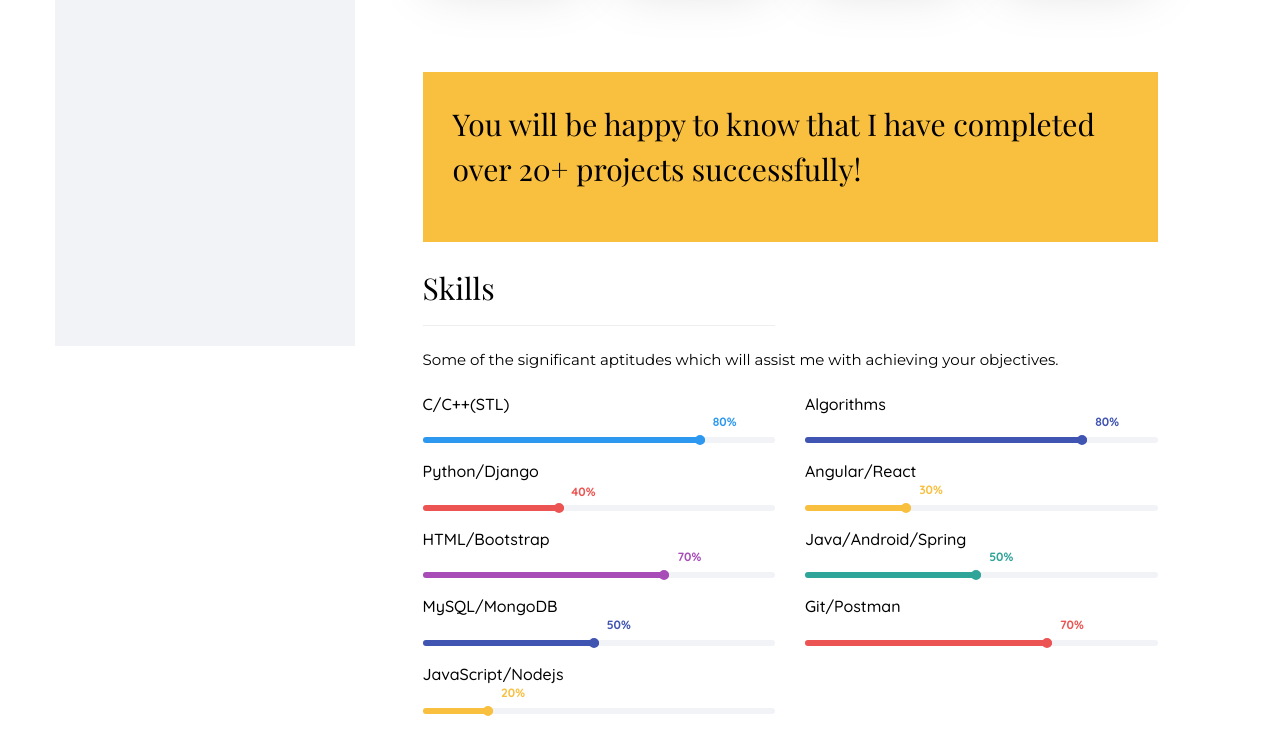
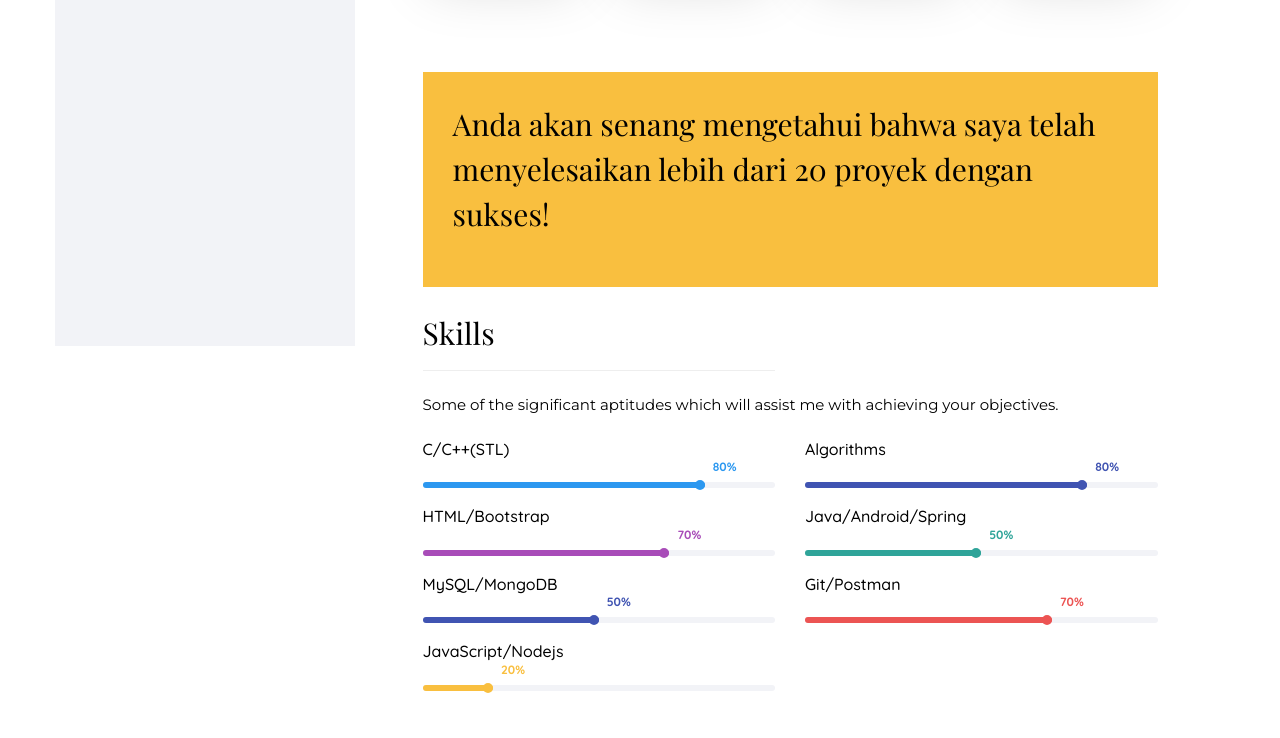
Before and after one commit to dimassyabbi/dimassyabbi.github.io, a plain HTML site: page index.html in a window 1280 px wide. Shown: the part 454-1192 px from the top of the page. Drawn offline with nearby package versions, Linux system fonts and the light colour scheme; a web font is replaced by a local one.

Commit message:
Update index.html

```diff
--- a/index.html
+++ b/index.html
@@ -129,7 +129,8 @@
                            <div class="row">
                               <div class="col-md-12 animate-box" data-animate-effect="fadeInLeft">
                                  <div class="hire">
-                                    <h2>You will be happy to know that I have completed over 20+ projects successfully!</h2>
+                                    <h2>
+Anda akan senang mengetahui bahwa saya telah menyelesaikan lebih dari 20 proyek dengan sukses!</h2>
 <!--                                    <a href="#" class="btn-hire" style="text-align: center;">Download Resume</a>-->
                                  </div>
                               </div>
@@ -172,28 +173,8 @@
                               </div>
                            </div>
                         </div>
-                        <div class="col-md-6 animate-box" data-animate-effect="fadeInRight">
-                           <div class="progress-wrap">
-                              <h3 style="font-weight: 500;">Python/Django</h3>
-                              <div class="progress">
-                                 <div class="progress-bar color-2" role="progressbar" aria-valuenow="40"
-                                    aria-valuemin="0" aria-valuemax="100" style="width:40%">
-                                    <span>40%</span>
-                                 </div>
-                              </div>
-                           </div>
-                        </div>
-                        <div class="col-md-6 animate-box" data-animate-effect="fadeInLeft">
-                           <div class="progress-wrap">
-                              <h3 style="font-weight: 500;">Angular/React</h3>
-                              <div class="progress">
-                                 <div class="progress-bar color-3" role="progressbar" aria-valuenow="30"
-                                    aria-valuemin="0" aria-valuemax="100" style="width:30%">
-                                    <span>30%</span>
-                                 </div>
-                              </div>
-                           </div>
-                        </div>
+
+
                         <div class="col-md-6 animate-box" data-animate-effect="fadeInRight">
                            <div class="progress-wrap">
                               <h3 style="font-weight: 500;">HTML/Bootstrap</h3>
@@ -318,7 +299,7 @@
                            <div class="row row-bottom-padded-sm animate-box" data-animate-effect="fadeInLeft">
                               <h2>Contact</h2>
                               <hr>
-                              <p>On the off chance that you might want to connect with me, be it for investigating innovation, business, or to simply say hello, don't hesitate to send me an email at <strong><a href = "mailto: bimtarseri@gmail.com">bimtarseri@gmail.com</a></strong></p>
+                              <p>Jika Anda ingin terhubung dengan saya, baik itu untuk menyelidiki inovasi, bisnis, atau sekadar menyapa, jangan ragu untuk mengirim saya email di <strong><a href = "mailto: bimtarseri@gmail.com">bimtarseri@gmail.com</a></strong></p>
                               <p>Visit my blog <strong><a href="https://dimassyabbi.github.io">programming dairies.</a></strong></p>
                            </div>
                         </div>
```
